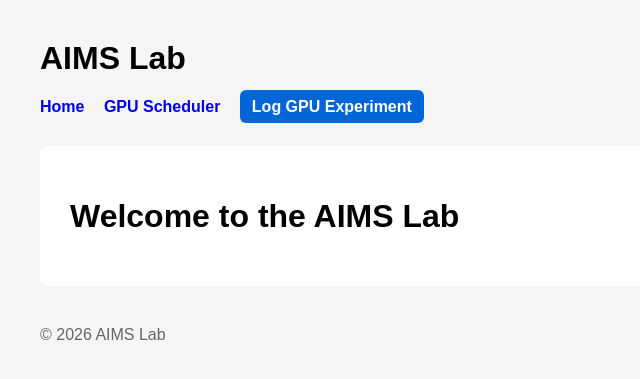
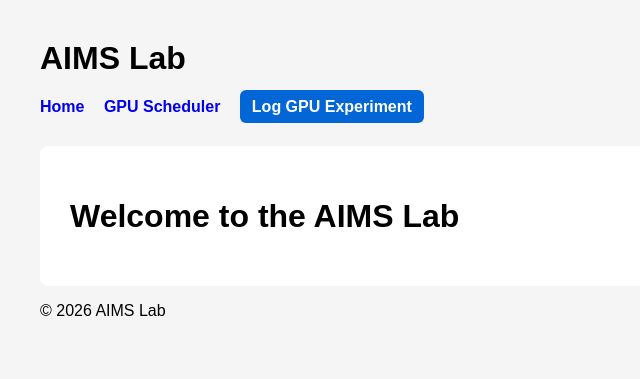
Before and after one commit to AIMS-VUB/AIMS-VUB.github.io, a Jekyll site: the page built from index.md, in a window 1280 px wide. Shown: the top 379 px of the page, without its empty margins (0-640 px from the left). Built offline with Jekyll 4.4.1, drawn with Linux system fonts in a browser that asks for light colours.

Commit message:
Refactor CSS for consistent styling and layout

```diff
--- a/assets/css/style.css
+++ b/assets/css/style.css
@@ -1,61 +1,57 @@
+/* Body and page layout */
 body {
-
-font-family: Arial;
+  font-family: Arial, sans-serif;
+  background: #f5f5f5;
   margin: 40px;
-background: #f5f5f5;
-
 }
 
-header {
-
+header, footer {
   margin-bottom: 30px;
-
 }
 
-nav a {
-
+/* Navigation buttons */
+nav a, .button {
   margin-right: 15px;
   text-decoration: none;
   font-weight: bold;
-
 }
 
 .button {
-
   background: #0366d6;
   color: white;
   padding: 8px 12px;
   border-radius: 6px;
-
 }
 
+/* Main content */
 .content {
-
   background: white;
   padding: 30px;
   border-radius: 8px;
-
 }
 
-.experiment {
-
+/* Experiment card */
+.experiment-card {
+  background: #ffffff;
   border: 1px solid #ddd;
-padding: 15px;
-margin-top: 15px;
-border-radius: 6px;
-
+  border-left: 6px solid #0366d6;
+  border-radius: 8px;
+  padding: 20px;
+  margin-bottom: 15px;
+  box-shadow: 1px 2px 4px rgba(0,0,0,0.05);
 }
 
-.meta {
-
-color: #666;
-font-size: 12px;
-
+.experiment-card h3 {
+  margin-top: 0;
+  color: #0366d6;
 }
 
-footer {
+.experiment-card p {
+  margin: 5px 0;
+}
 
-margin-top: 40px;
+.experiment-card .meta {
+  font-size: 12px;
   color: #666;
-
+  margin-top: 10px;
 }
```
Lines whose indentation alone changed are shown as unchanged.
